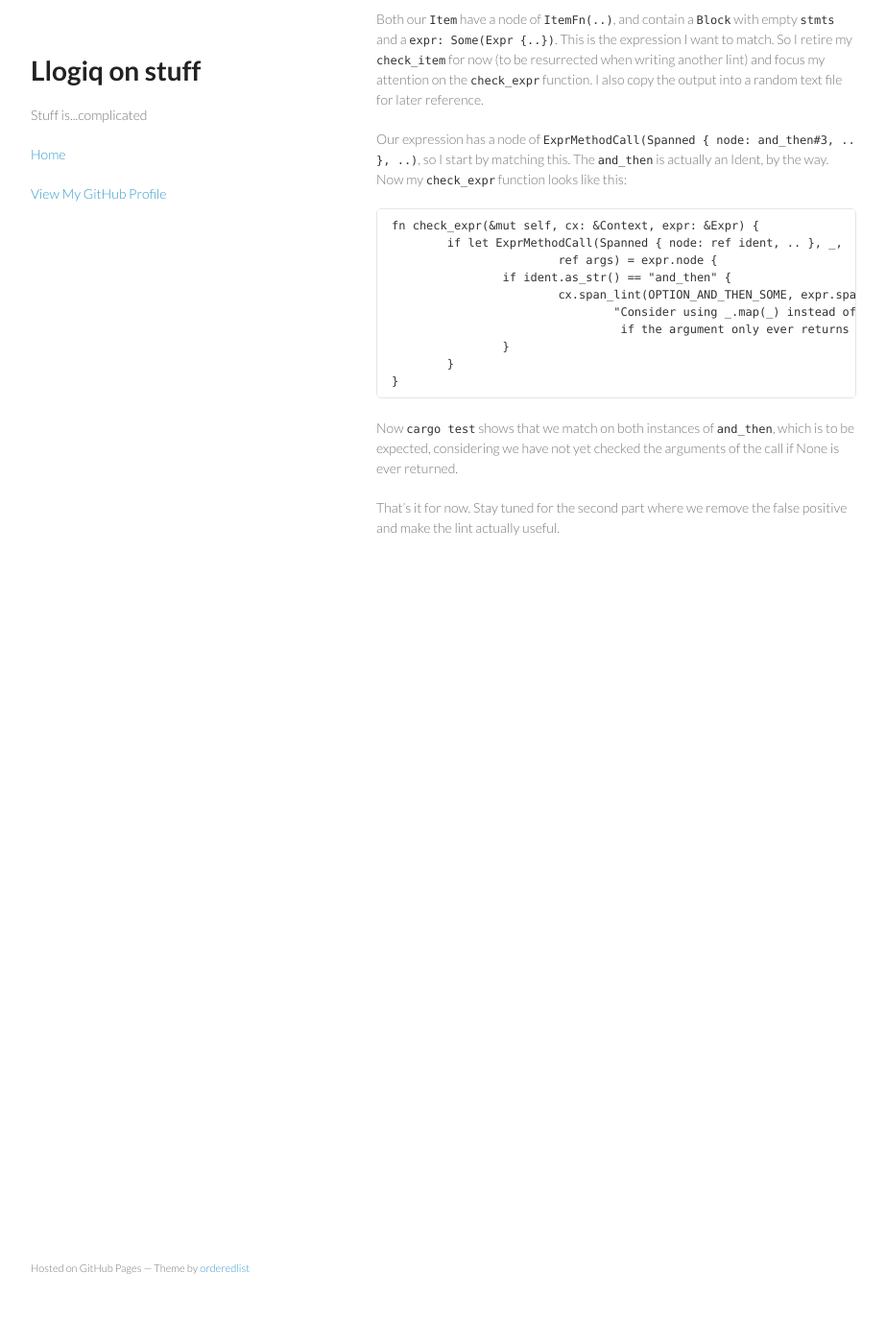
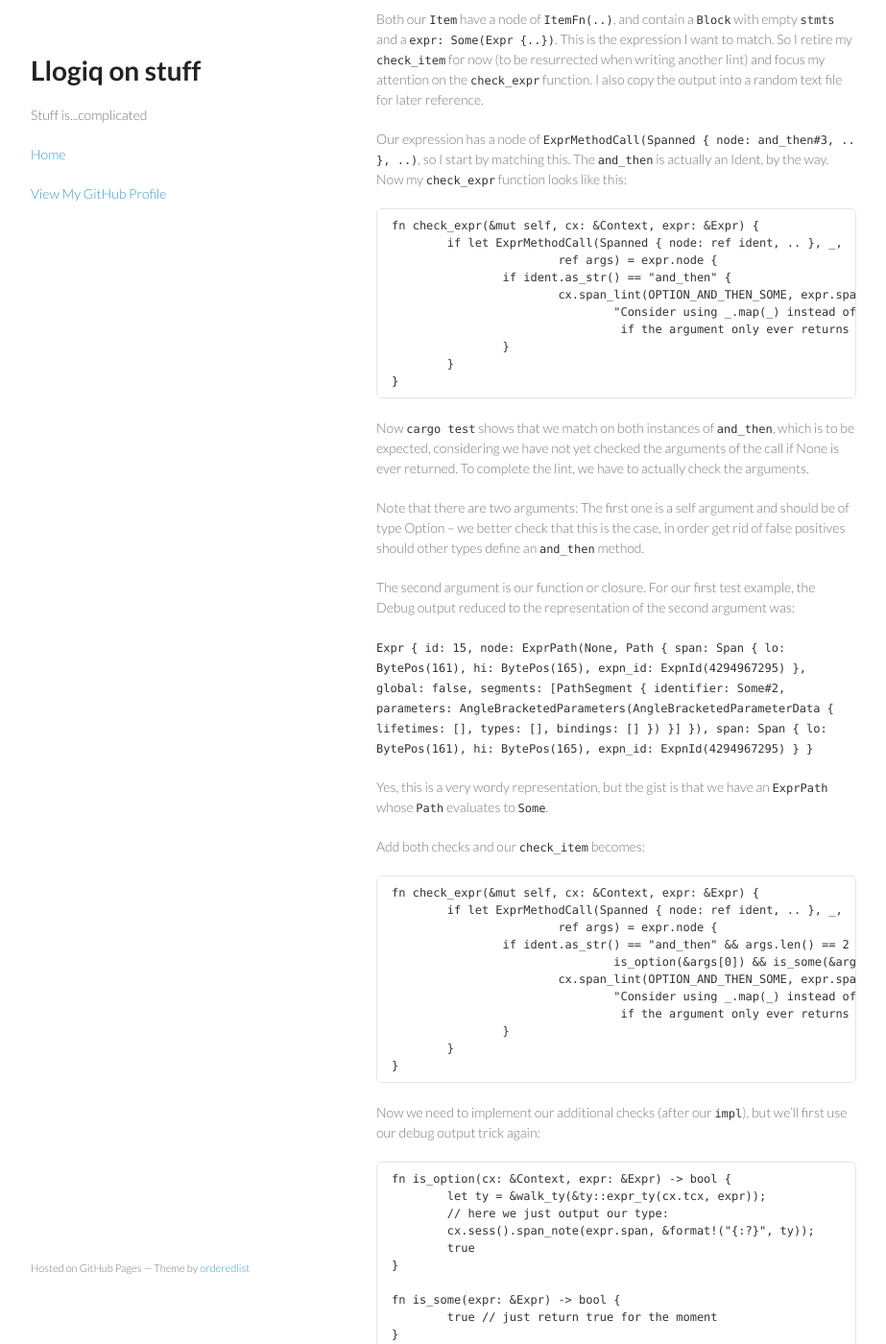
Before and after one commit to llogiq/llogiq.github.io, a Jekyll site: the page built from _posts/2015-06-04-workflows.md, in a window 1280 px wide and 1400 px high, scrolled down 2604 px. Shown: the whole window at 96% size, without its empty margins (178-1101 px from the left). Built offline with Jekyll 4.4.1, drawn with Linux system fonts in a browser that asks for light colours; before the commit the page ends 3234 px from its top, so only the background shows below that; some of the changed text lies outside the part shown.

Commit message:
extended the post, and incorporated various suggestions

```diff
--- a/_posts/2015-06-04-workflows.md
+++ b/_posts/2015-06-04-workflows.md
@@ -168,7 +169,66 @@ matching this. The `and_then` is actually an Ident, by the way. Now my
 
 Now `cargo test` shows that we match on both instances of `and_then`,
 which is to be expected, considering we have not yet checked the
-arguments of the call if None is ever returned.
+arguments of the call if None is ever returned. To complete the lint,
+we have to actually check the arguments.
 
-That's it for now. Stay tuned for the second part where we remove the
-false positive and make the lint actually useful.
+Note that there are two arguments: The first one is a self argument and
+should be of type Option -- we better check that this is the case, in
+order get rid of false positives should other types define an `and_then`
+method.
+
+The second argument is our function or closure. For our first test
+example, the Debug output reduced to the representation of the second
+argument was:
+
+`Expr { id: 15, node: ExprPath(None, Path { span: Span { lo:
+BytePos(161), hi: BytePos(165), expn_id: ExpnId(4294967295) }, global:
+false, segments: [PathSegment { identifier: Some#2, parameters:
+AngleBracketedParameters(AngleBracketedParameterData { lifetimes: [],
+types: [], bindings: [] }) }] }), span: Span { lo: BytePos(161), hi:
+BytePos(165), expn_id: ExpnId(4294967295) } }`
+
+Yes, this is a very wordy representation, but the gist is that we
+have an `ExprPath` whose `Path` evaluates to `Some`.
+
+Add both checks and our `check_item` becomes:
+
+	fn check_expr(&mut self, cx: &Context, expr: &Expr) {
+		if let ExprMethodCall(Spanned { node: ref ident, .. }, _,
+				ref args) = expr.node {
+			if ident.as_str() == "and_then" && args.len() == 2 &&
+					is_option(&args[0]) && is_some(&args[1]) {
+				cx.span_lint(OPTION_AND_THEN_SOME, expr.span,
+					"Consider using _.map(_) instead of _.and_then(_) \
+					 if the argument only ever returns Some(_)")
+			}
+		}
+	}
+
+Now we need to implement our additional checks (after our `impl`), but
+we'll first use our debug output trick again:
+
+	fn is_option(cx: &Context, expr: &Expr) -> bool {
+		let ty = &walk_ty(&ty::expr_ty(cx.tcx, expr));
+		// here we just output our type:
+		cx.sess().span_note(expr.span, &format!("{:?}", ty));
+		true
+	}
+
+	fn is_some(expr: &Expr) -> bool {
+		true // just return true for the moment
+	}
+
+From that, we learn what our type is:
+
+`tests/compile-fail/options.rs:13:2: 13:3 note: TyS { sty: ty_enum(DefId
+{ krate: 2, node: 117199 }, Substs { types: VecPerParamSpace
+{TypeSpace: [TyS { sty: ty_int(i32), flags: 0, region_depth: 0 }],
+SelfSpace: [], FnSpace: [], }, regions:
+NonerasedRegions(VecPerParamSpace {TypeSpace: [], SelfSpace: [],
+FnSpace: [], }) }), flags: 0, region_depth: 0 }`
+
+Now we can match `ty.sty` as `ty_enum`, retrieve the `DefId` and from
+there (somehow) get the type definition.
+
+Stay tuned, I'm going to extend this post once I get around to it.
```
Also changed, not shown: other parts of _posts/2015-06-04-workflows.md (+4 -3 lines).
